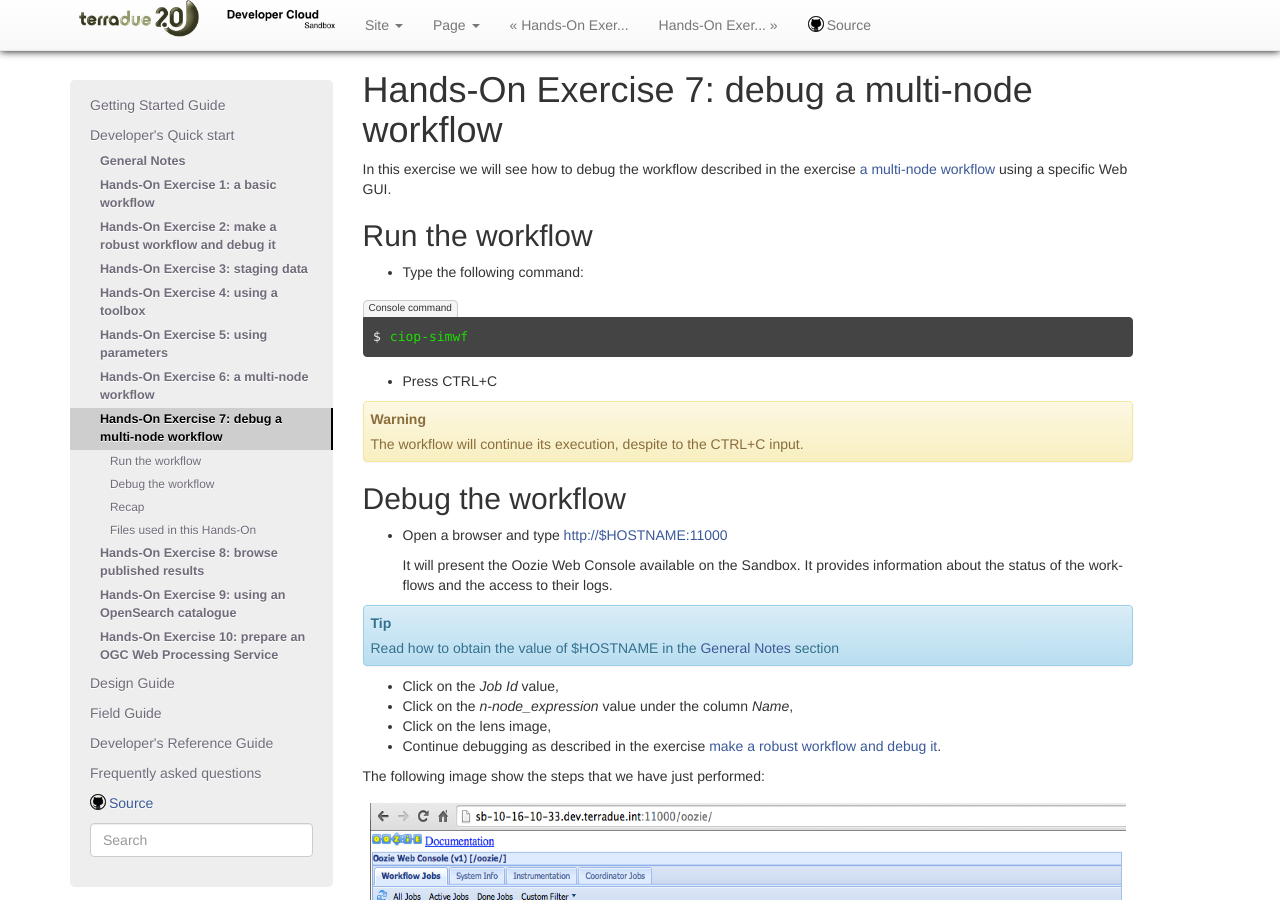
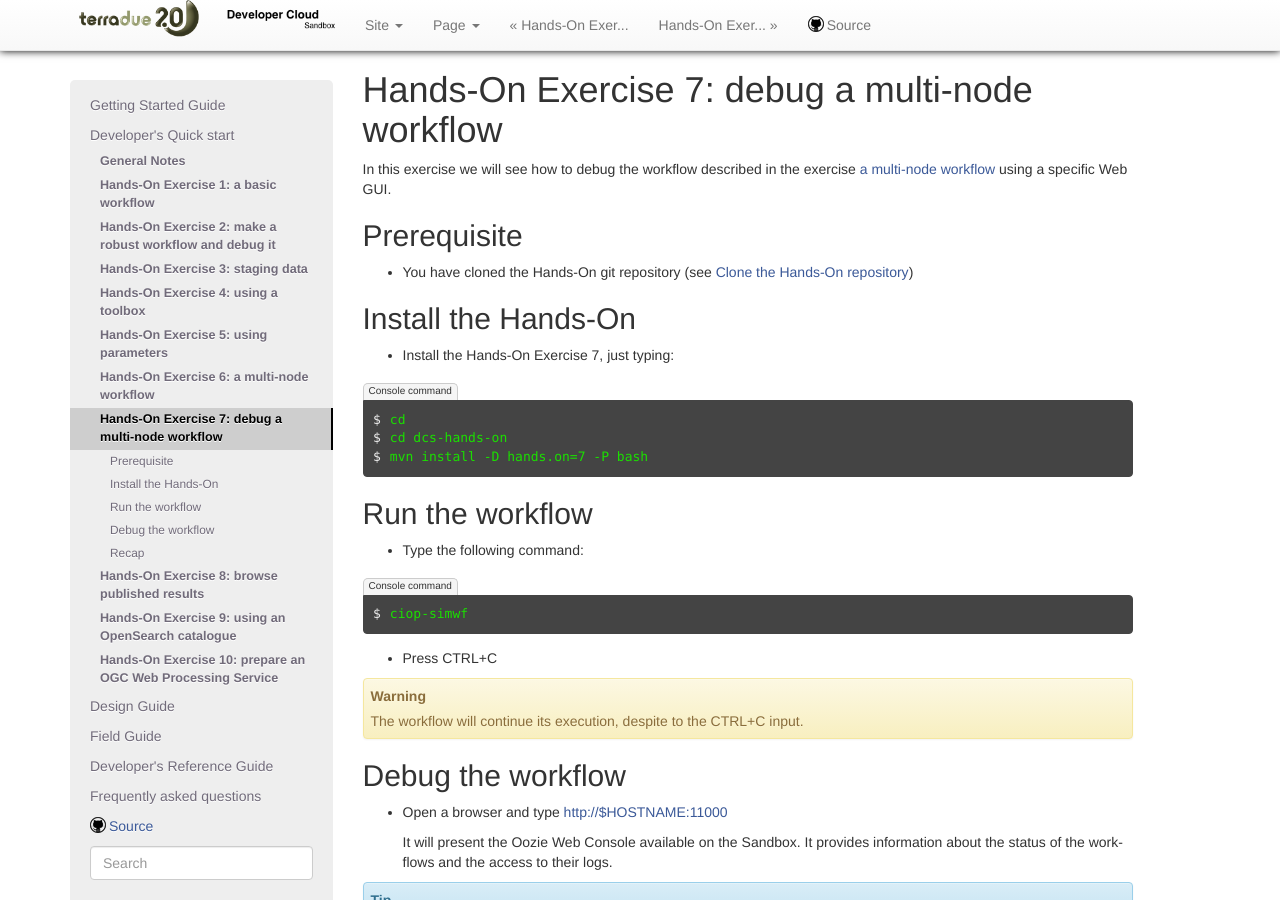
Before and after one commit to Terradue/doc-developer-sandbox, a Sphinx documentation site: the page built from source/developer/debug-multinode.rst, in a window 1280 px wide and 900 px high. Built offline with Sphinx 7.4.7, drawn with Linux system fonts in a browser that asks for light colours; pages that are not in the unit, such as notebooks, are missing from menus; some of the changed text lies outside the part shown.

Commit message:
Hands-On 7

```diff
--- a/source/developer/debug-multinode.rst
+++ b/source/developer/debug-multinode.rst
@@ -4,6 +4,22 @@ Hands-On Exercise 7: debug a multi-node workflow
 ################################################
 
 In this exercise we will see how to debug the workflow described in the exercise :doc:`a multi-node workflow <multinode>` using a specific Web GUI.
+
+Prerequisite
+=============
+
+* You have cloned the Hands-On git repository (see :ref:`hands-on-repo`)
+
+Install the Hands-On
+====================
+
+* Install the Hands-On Exercise 7, just typing:
+
+.. code-block:: console
+
+  cd
+  cd dcs-hands-on
+  mvn install -D hands.on=7 -P bash
 
 Run the workflow
 ================
@@ -62,9 +78,3 @@ Recap
 
 #. We executed a multi-node workflow,
 #. We used the Oozie Web Console to debug it.
-
-
-Files used in this Hands-On
-===========================
-
-Refer to files used in the exercise :doc:`a multi-node workflow <multinode>`
```
